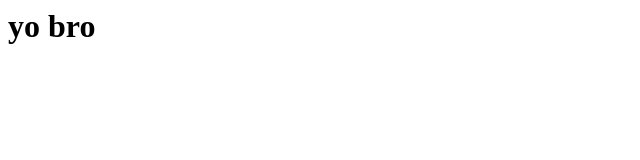
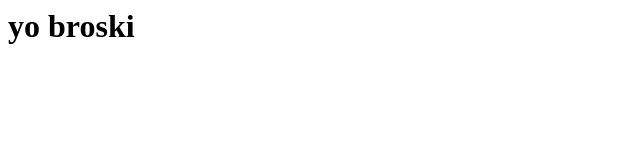
Before and after one commit to SionM1/SionM1.github.io, a plain HTML site: page index.html in a window 1280 px wide. Shown: the full height of the page, 0-640 px from the left. Drawn offline with Linux system fonts and the light colour scheme.

Commit message:
Update index.html

```diff
--- a/index.html
+++ b/index.html
@@ -1,6 +1,6 @@
 <html>
 <head></head>
 <body>
-<h1>yo bro</h1>
+<h1>yo broski</h1>
 </body>
 </html>
```
